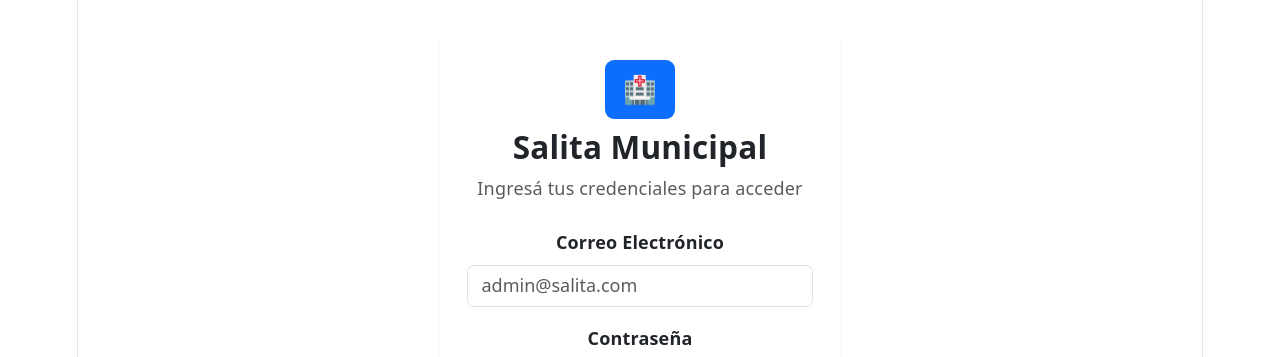
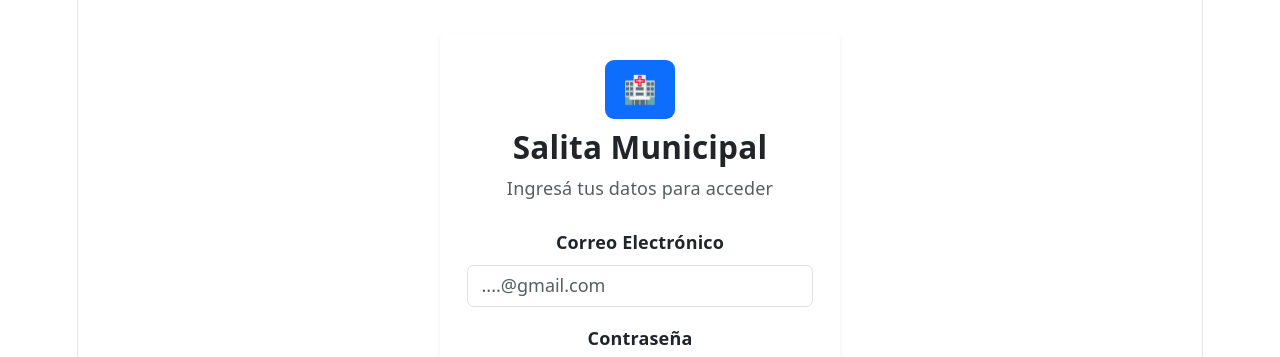
Before and after one commit to Nilsonavalos77/bootcamp-front-sala, a React (Vite) app: page / in a window 1280 px wide. Shown: the part 131-488 px from the top of the page. Built offline with nearby package versions, Linux system fonts and the light colour scheme; no server answers.

Commit message:
mejorar: actualizar mensajes y placeholders en el formulario de inicio de sesión

```diff
--- a/src/pages/Login.jsx
+++ b/src/pages/Login.jsx
@@ -51,7 +51,7 @@ const Login = () => {
               🏥
             </span>
             <h3 className="fw-bold">Salita Municipal</h3>
-            <p className="text-muted">Ingresá tus credenciales para acceder</p>
+            <p className="text-muted">Ingresá tus datos para acceder</p>
           </div>
 
           {error && <Alert variant="danger">{error}</Alert>}
@@ -61,7 +61,7 @@ const Login = () => {
               <Form.Label className="fw-semibold">Correo Electrónico</Form.Label>
               <Form.Control
                 type="email"
-                placeholder="admin@salita.com"
+                placeholder="....@gmail.com"
                 value={email}
                 onChange={(e) => setEmail(e.target.value)}
                 required
```
